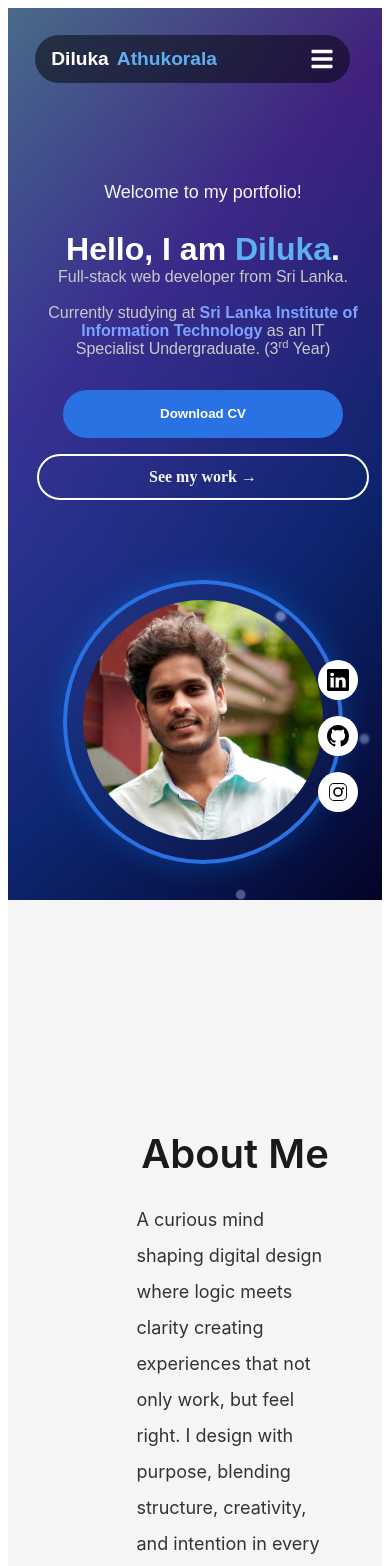
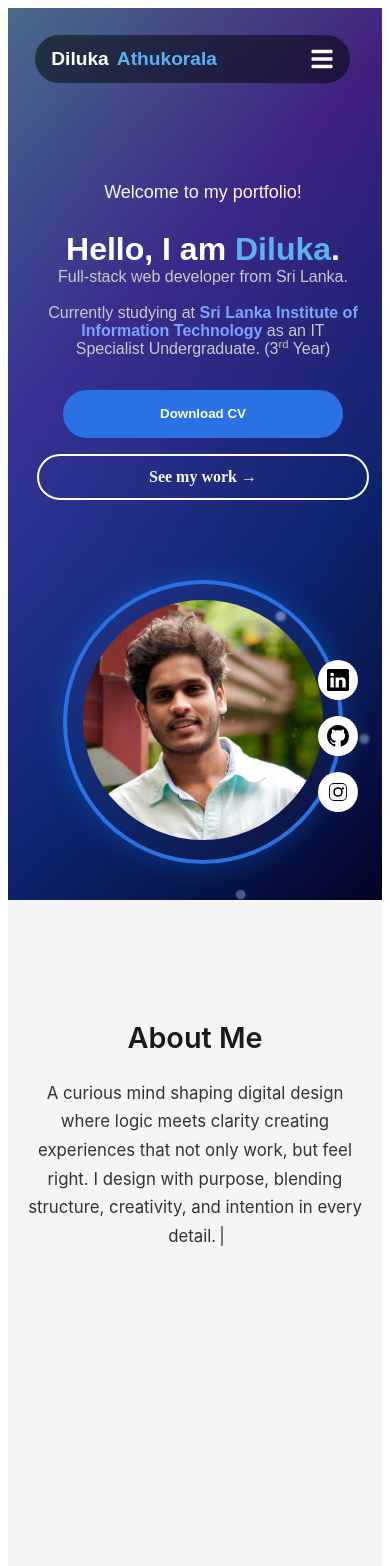
Before and after one commit to dilukaathukorala/My-Portfolio, a Next.js app: page / in a window 390 px wide. Shown: the top 1566 px of the page. Built offline with nearby package versions, Linux system fonts and the light colour scheme.

Commit message:
Update about css
Adjust to support mobile responsive

```diff
--- a/styles/About.css
+++ b/styles/About.css
@@ -197,3 +197,79 @@ html {
     opacity: 1;
   }
 }
+/* ======================
+   Responsive Design
+======================= */
+
+/* Smartphones only */
+@media (max-width: 480px) {
+  /* Section padding to avoid navbar overlap */
+  .about-section {
+    padding: 6rem 1rem 2rem;
+    align-items: flex-start;
+    scroll-margin-top: 6rem;
+  }
+
+  /* Disable shift animations */
+  .shift-wrapper,
+  .shift-text,
+  .heading-move,
+  .paragraph-move {
+    animation: none !important;
+    transform: none !important;
+  }
+
+  /* Layout: stack content */
+  .about-content-wrapper {
+    flex-direction: column;
+    gap: 2rem;
+    align-items: center;
+  }
+
+  .about-text {
+    padding-top: 0;
+    text-align: center;
+    align-items: center;
+  }
+
+  /* Readable font sizes */
+  .about-heading {
+    font-size: 1.8rem;
+    text-align: center;
+    padding-left: 0;
+  }
+
+  .about-typewriter {
+    font-size: 1.05rem;
+    line-height: 1.7;
+    padding-left: 0;
+    text-align: center;
+  }
+
+  .about-typewriter.second {
+    min-height: auto;
+  }
+
+  /* Logos after paragraphs */
+  .about-logos {
+    width: 100%;
+    padding-top: 0.1rem;
+    padding-left: 0.5rem;
+    flex-direction: row;
+    flex-wrap: wrap;
+    justify-content: center;
+    align-items: center;
+    opacity: 1 !important;
+    transform: none !important;
+    animation: none !important;
+    gap: 1.5rem;
+  }
+
+  .logo-img {
+    width: 60px;
+    box-shadow: 2px 2px 8px rgba(0, 0, 0, 0.1);
+    border-radius: 8px;
+    transition: transform 0.3s ease;
+    align-items: center;
+  }
+}
```
